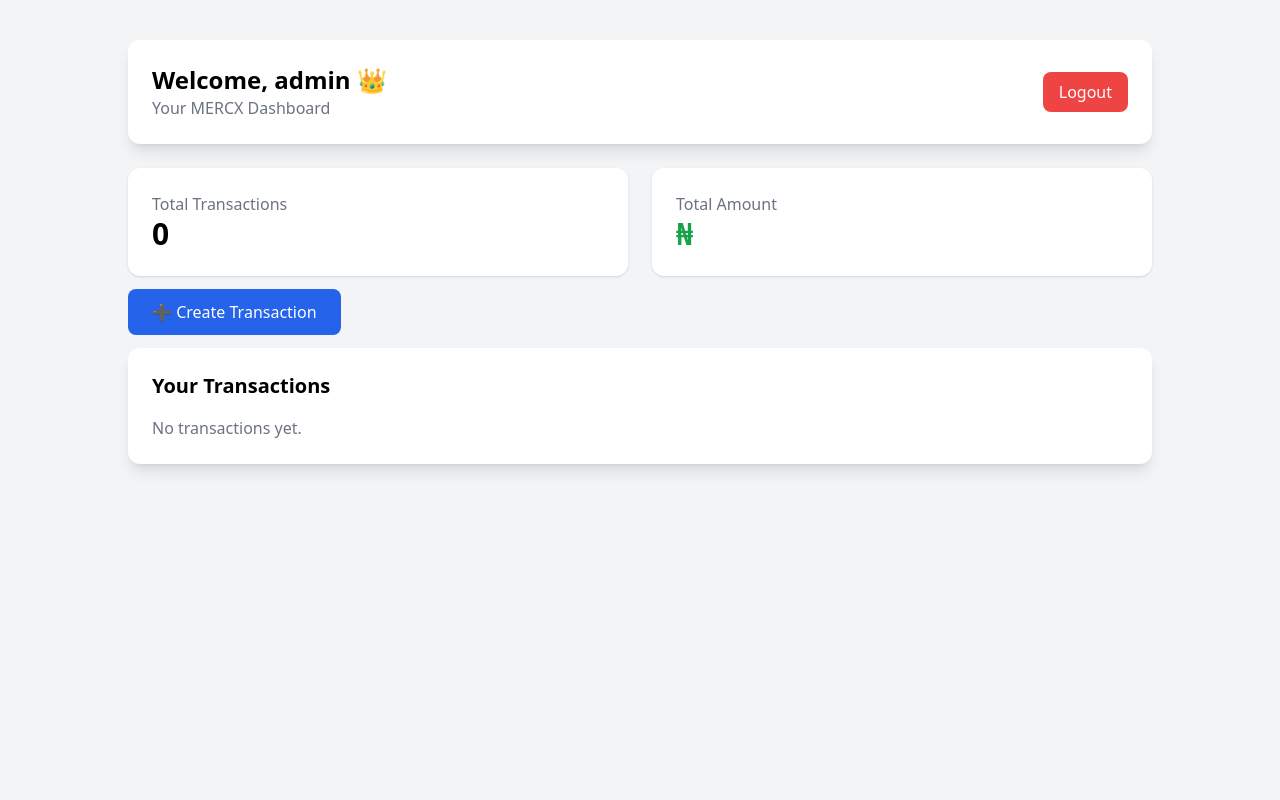
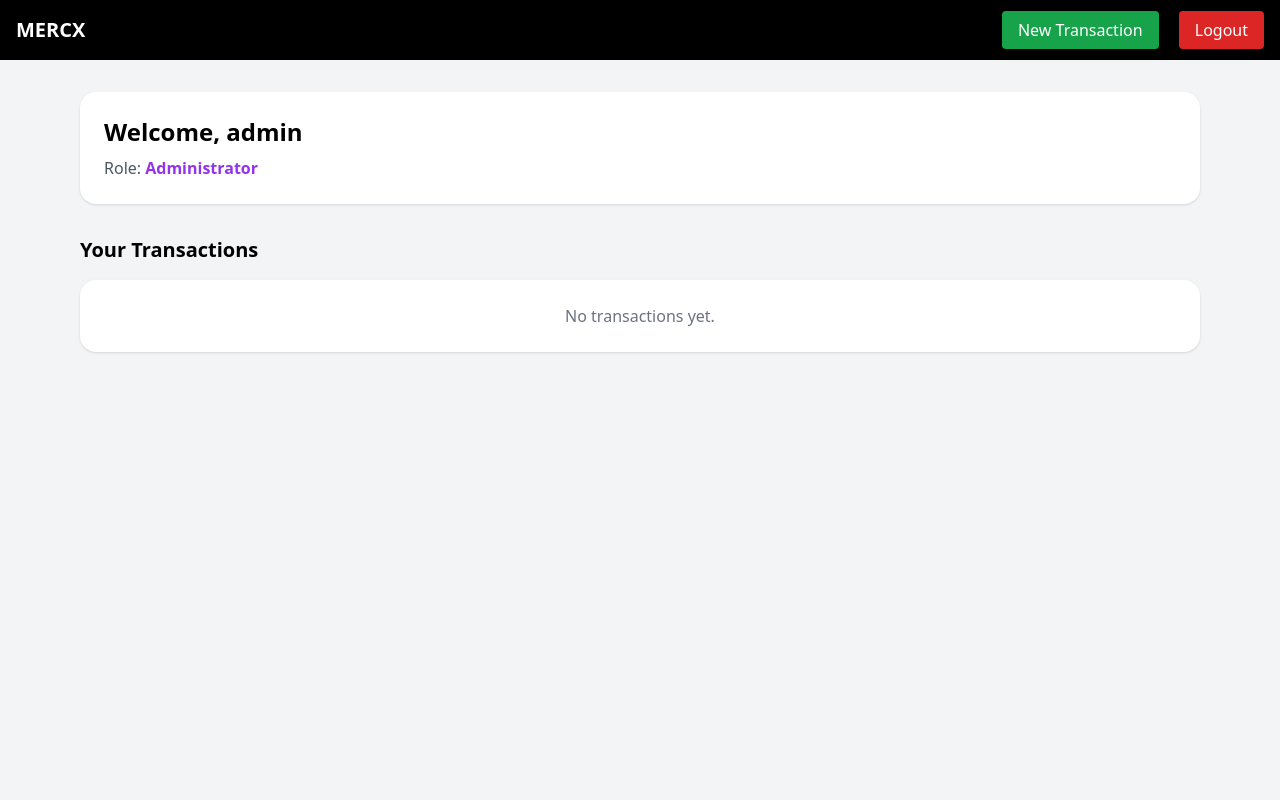
Before and after one commit to Sadik877/Mercxescrow, a Flask app: page /dashboard in a window 1280 px wide. Run offline with Flask 3, Linux system fonts and the light colour scheme; a user stored in the database is signed in; some libraries are stand-ins or nearby versions.

Commit message:
Update dashboard.html

```diff
--- a/templates/dashboard.html
+++ b/templates/dashboard.html
@@ -4,79 +4,95 @@
     <title>Dashboard - MERCX</title>
     <script src="https://cdn.tailwindcss.com"></script>
 </head>
-<body class="bg-gray-100">
+<body class="bg-gray-100 min-h-screen">
 
-<div class="max-w-5xl mx-auto mt-10">
+<!-- NAVBAR -->
+<nav class="bg-black text-white p-4 flex justify-between items-center">
+    <div class="text-xl font-bold">MERCX</div>
+    <div class="space-x-4">
+        <a href="/create" class="bg-green-600 px-4 py-2 rounded hover:bg-green-700">New Transaction</a>
+        <a href="/logout" class="bg-red-600 px-4 py-2 rounded hover:bg-red-700">Logout</a>
+    </div>
+</nav>
 
-    <!-- Header -->
-    <div class="bg-white shadow-lg rounded-xl p-6 flex justify-between items-center">
-        <div>
-            <h1 class="text-2xl font-bold">Welcome, {{ user.username }} 👑</h1>
-            <p class="text-gray-500">Your MERCX Dashboard</p>
-        </div>
-        <a href="/logout" class="bg-red-500 text-white px-4 py-2 rounded-lg hover:bg-red-600">
-            Logout
-        </a>
+<!-- CONTENT -->
+<div class="max-w-6xl mx-auto mt-8 px-4">
+
+    <!-- USER INFO CARD -->
+    <div class="bg-white rounded-2xl shadow p-6 mb-8">
+        <h2 class="text-2xl font-bold mb-2">Welcome, {{ user.username }}</h2>
+        <p class="text-gray-600">
+            Role:
+            {% if user.is_admin %}
+                <span class="text-purple-600 font-semibold">Administrator</span>
+            {% else %}
+                <span class="text-blue-600 font-semibold">User</span>
+            {% endif %}
+        </p>
     </div>
 
-    <!-- Stats -->
-    <div class="grid grid-cols-2 gap-6 mt-6">
-        <div class="bg-white p-6 rounded-xl shadow">
-            <h2 class="text-gray-500">Total Transactions</h2>
-            <p class="text-3xl font-bold">{{ transactions|length }}</p>
-        </div>
+    <!-- TRANSACTIONS -->
+    <h3 class="text-xl font-bold mb-4">Your Transactions</h3>
 
-        <div class="bg-white p-6 rounded-xl shadow">
-            <h2 class="text-gray-500">Total Amount</h2>
-            <p class="text-3xl font-bold text-green-600">₦{{ total_amount }}</p>
+    {% if transactions %}
+        <div class="grid gap-6">
+            {% for tx in transactions %}
+            <div class="bg-white rounded-2xl shadow p-6 flex flex-col md:flex-row justify-between items-center">
+
+                <!-- INFO -->
+                <div>
+                    <p class="font-bold text-lg">Transaction #{{ tx.id }}</p>
+                    <p class="text-gray-600">Buyer: {{ tx.buyer }}</p>
+                    <p class="text-gray-600">Seller: {{ tx.seller }}</p>
+                    <p class="text-gray-800 font-semibold mt-1">₦{{ tx.amount }}</p>
+
+                    <!-- STATUS BADGE -->
+                    <div class="mt-2">
+                        {% if tx.status == "Created" %}
+                            <span class="bg-yellow-200 text-yellow-800 px-3 py-1 rounded-full text-sm">Created</span>
+                        {% elif tx.status == "Paid" %}
+                            <span class="bg-blue-200 text-blue-800 px-3 py-1 rounded-full text-sm">Paid</span>
+                        {% elif tx.status == "Delivered" %}
+                            <span class="bg-purple-200 text-purple-800 px-3 py-1 rounded-full text-sm">Delivered</span>
+                        {% elif tx.status == "Released" %}
+                            <span class="bg-green-200 text-green-800 px-3 py-1 rounded-full text-sm">Released</span>
+                        {% endif %}
                     </div>
                 </div>
 
-    <!-- Create Button -->
-    <div class="mt-6">
-        <a href="/create_transaction"
-           class="bg-blue-600 text-white px-6 py-3 rounded-lg hover:bg-blue-700">
-           ➕ Create Transaction
+                <!-- ACTION BUTTONS -->
+                <div class="mt-4 md:mt-0 space-x-2">
+
+                    {% if tx.buyer == user.username and not tx.buyer_paid %}
+                        <a href="/pay/{{ tx.id }}"
+                           class="bg-blue-600 text-white px-4 py-2 rounded-lg hover:bg-blue-700">
+                           Mark as Paid
                         </a>
+                    {% endif %}
+
+                    {% if tx.seller == user.username and tx.buyer_paid and not tx.seller_confirmed %}
+                        <a href="/confirm/{{ tx.id }}"
+                           class="bg-purple-600 text-white px-4 py-2 rounded-lg hover:bg-purple-700">
+                           Confirm Delivery
+                        </a>
+                    {% endif %}
+
+                    {% if user.is_admin and tx.seller_confirmed and not tx.released %}
+                        <a href="/release/{{ tx.id }}"
+                           class="bg-green-600 text-white px-4 py-2 rounded-lg hover:bg-green-700">
+                           Release Funds
+                        </a>
+                    {% endif %}
+
                 </div>
-
-    <!-- Transactions List -->
-    <div class="bg-white shadow-lg rounded-xl p-6 mt-6">
-        <h2 class="text-xl font-bold mb-4">Your Transactions</h2>
-
-        {% if transactions %}
-            <table class="w-full border-collapse">
-                <thead>
-                    <tr class="bg-gray-200">
-                        <th class="p-2 text-left">Seller</th>
-                        <th class="p-2 text-left">Amount</th>
-                        <th class="p-2 text-left">Status</th>
-                    </tr>
-                </thead>
-                <tbody>
-                    {% for tx in transactions %}
-                    <tr class="border-b">
-                        <td class="p-2">{{ tx.seller }}</td>
-                        <td class="p-2">₦{{ tx.amount }}</td>
-                        <td class="p-2">
-                            <span class="px-3 py-1 rounded-full
-                            {% if tx.status == 'Pending' %}
-                                bg-yellow-200 text-yellow-800
+            </div>
+            {% endfor %}
+        </div>
     {% else %}
-                                bg-green-200 text-green-800
-                            {% endif %}">
-                                {{ tx.status }}
-                            </span>
-                        </td>
-                    </tr>
-                    {% endfor %}
-                </tbody>
-            <tbody id="transaction-body">
-</tbody>
-        {% else %}
-            <p class="text-gray-500">No transactions yet.</p>
+        <div class="bg-white p-6 rounded-2xl shadow text-center text-gray-500">
+            No transactions yet.
+        </div>
     {% endif %}
-    </div>
 
 </div>
 
```
Lines whose indentation alone changed are shown as unchanged.
